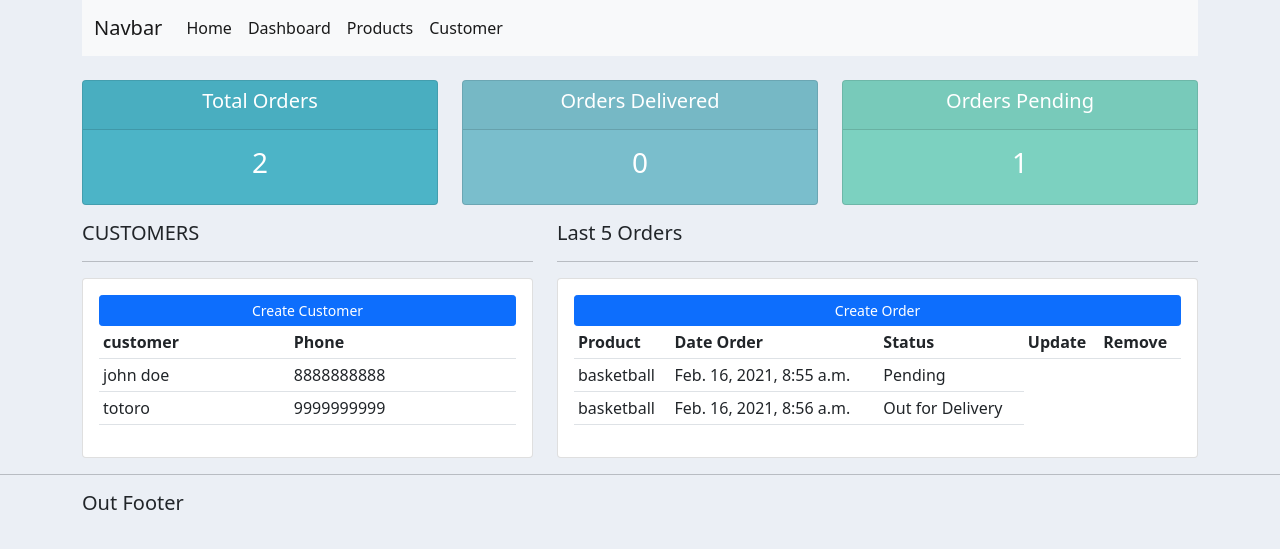
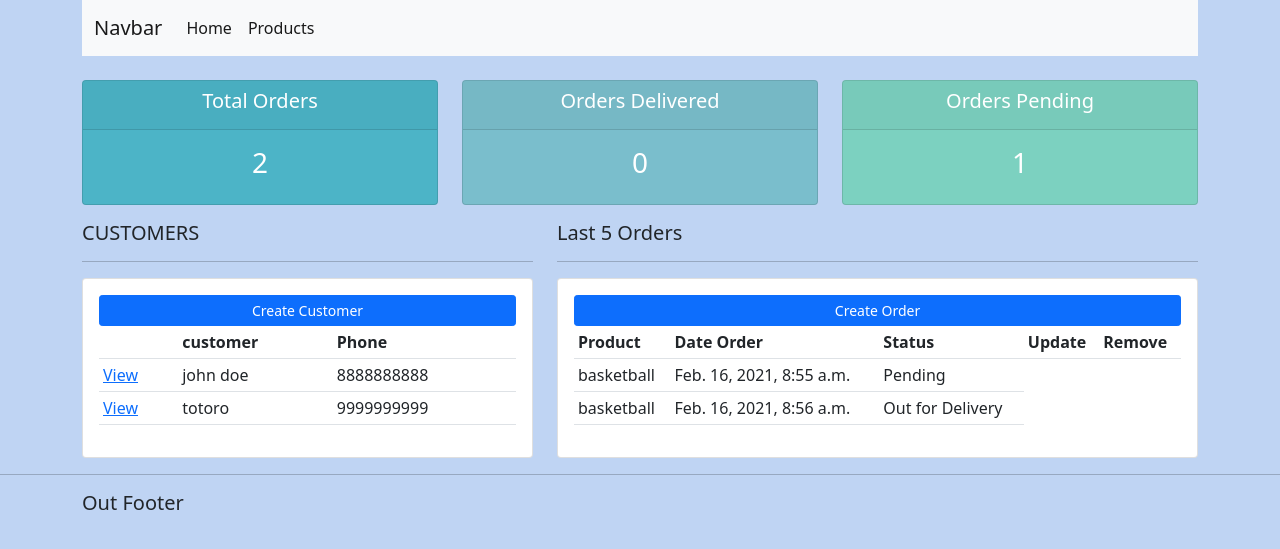
Before and after one commit to totorodev0032/django-crm, a Django app: page / in a window 1280 px wide. Shown: the top 549 px of the page. Run offline with Django 3.2, Linux system fonts and the light colour scheme; data comes from the database, SQL or seed files in the repository.

Commit message:
dynamic url added

```diff
--- a/accounts/templates/accounts/dashboard.html
+++ b/accounts/templates/accounts/dashboard.html
@@ -13,12 +13,13 @@
             <a  class = "btn btn-primary btn-sm btn-block" href="">Create Customer</a>
             <table class="table table-sm">
                 <tr>
-
+                    <th></th>
                     <th>customer</th>
                     <th>Phone</th>
                 </tr>
                 {% for customer in customers %}
                     <tr>
+                        <td> <a href="{% url 'customer' customer.id %}">View</a> </td>
                         <td> {{ customer.name }} </td>
                         <td> {{ customer.phone }} </td>
                     </tr>
--- a/accounts/templates/accounts/main.html
+++ b/accounts/templates/accounts/main.html
@@ -10,7 +10,7 @@
     <link rel="stylesheet" type="text/css" href="{% static '/css/main.css' %}">
 
 
-    <title>Document</title>
+    <title>Floxus CRM</title>
 </head>
 <body>
     {% include 'accounts/navbar.html' %}
--- a/accounts/templates/accounts/navbar.html
+++ b/accounts/templates/accounts/navbar.html
@@ -8,20 +8,16 @@
       <div class="collapse navbar-collapse" id="navbarSupportedContent">
         <ul class="navbar-nav me-auto mb-2 mb-lg-0">
           <li class="nav-item">
-            <a class="nav-link active" aria-current="page" href="#">Home</a>
+            <a class="nav-link active" aria-current="page" href="{% url 'home' %}">Home</a>
           </li>
 
+
+
           <li class="nav-item">
-            <a class="nav-link active" aria-current="page" href="#">Dashboard</a>
+            <a class="nav-link active" aria-current="page" href="{% url 'products' %}">Products</a>
           </li>
 
-          <li class="nav-item">
-            <a class="nav-link active" aria-current="page" href="#">Products</a>
-          </li>
 
-          <li class="nav-item">
-            <a class="nav-link active" aria-current="page" href="#">Customer</a>
-          </li>
 
         </ul>
 
--- a/accounts/urls.py
+++ b/accounts/urls.py
@@ -2,7 +2,7 @@ from django.urls import path
 from . import views
 
 urlpatterns = [
-    path('', views.home),
-    path('products/', views.products),
-    path('customer/<str:primaryKey>', views.customer),
+    path('', views.home, name="home"),
+    path('products/', views.products, name="products"),
+    path('customer/<str:primaryKey>', views.customer, name="customer"),
 ]
--- a/static/css/main.css
+++ b/static/css/main.css
@@ -2,7 +2,7 @@
 }
 
 body {
-  background-color: #ebeff5;
+  background-color: #bfd4f3;
 }
 
 #total-orders {
```
